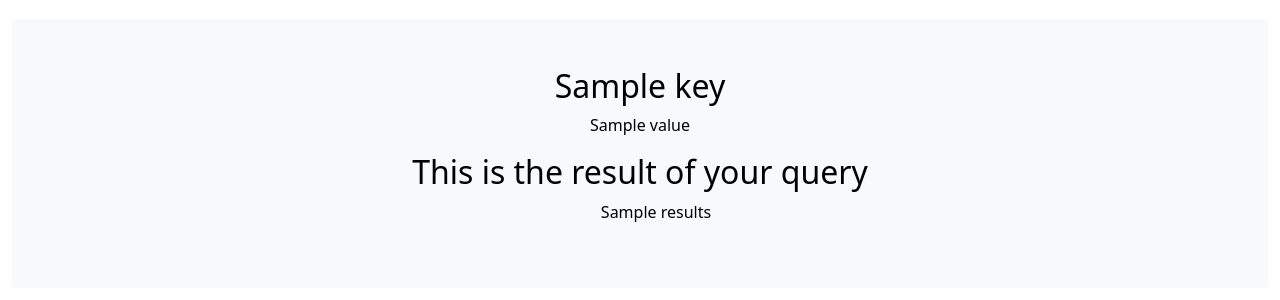
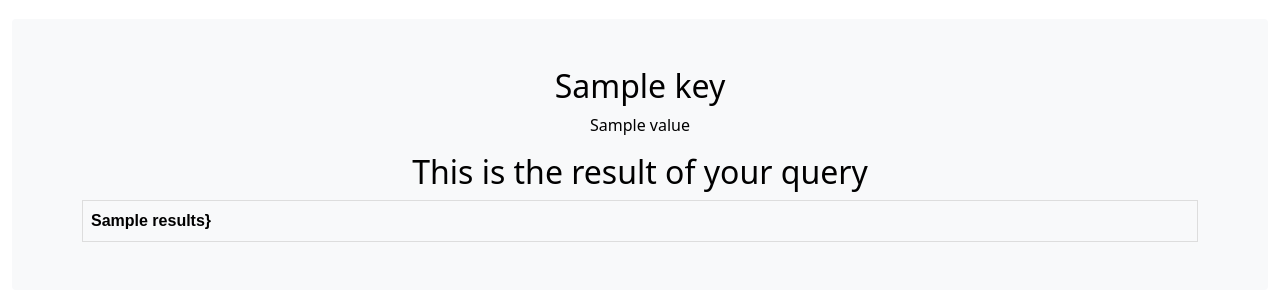
Before and after one commit to kaitlynsandor/BidenTweetAnalysis, a Flask app: template templates/data.html in a window 1280 px wide. Shown: the part 281-581 px from the top of the page. Run offline with Flask 2, Linux system fonts and the light colour scheme; the template is opened without the code that fills it: most values are stand-ins (such as "Sample title", 1, 10 or a date in 2020); lists and menus that the app fills with data are empty.

Commit message:
fixed DB and home page

```diff
--- a/templates/data.html
+++ b/templates/data.html
@@ -4,6 +4,25 @@
     Analyzing Joe Biden Approval Rating in Relation to Tweets
 {% endblock %}
 {% block main %}
+
+<style>
+    table {
+      font-family: arial, sans-serif;
+      border-collapse: collapse;
+      width: 100%;
+    }
+
+    td, th {
+      border: 1px solid #dddddd;
+      text-align: left;
+      padding: 8px;
+    }
+
+    tr:nth-child(even) {
+      background-color: #dddddd;
+    }
+</style>
+
 <div class="mt-4 p-5 bg-light text-black rounded">
     <div class="container">
         {% for key,value in form_data.items() %}
@@ -14,12 +33,21 @@
 
     <h2>This is the result of your query</h2>
 
+<table>
 
-    <ul>
-        {% for results in result %}
-            <p>{{results}}</p>
-        {% endfor %}
-    </ul>
+    {% for results in result %}
+
+        <tr>
+            <th>{{results}}}
+
+            </th>
+        </tr>
+    {% endfor %}
+
+
+
+</table>
+
 
 
     </div>
--- a/templates/index.html
+++ b/templates/index.html
@@ -82,7 +82,7 @@
         <h2>Analyze the Data</h2>
         <div class="container">
         <p>
-            Hover over a labelled graffito on either of the architectural drawings provided, Tower or Gate. Follow the link to see a page which will include a transcription and translation of the graffito as well as accompanying metadata as available (Period, Letter Height, Notes, etc.). If available, a picture of the text will be included.
+            Check out our Key Insights page for detailed descriptions of our findings!
         </p>
       </div>
     <div class="container">
```
